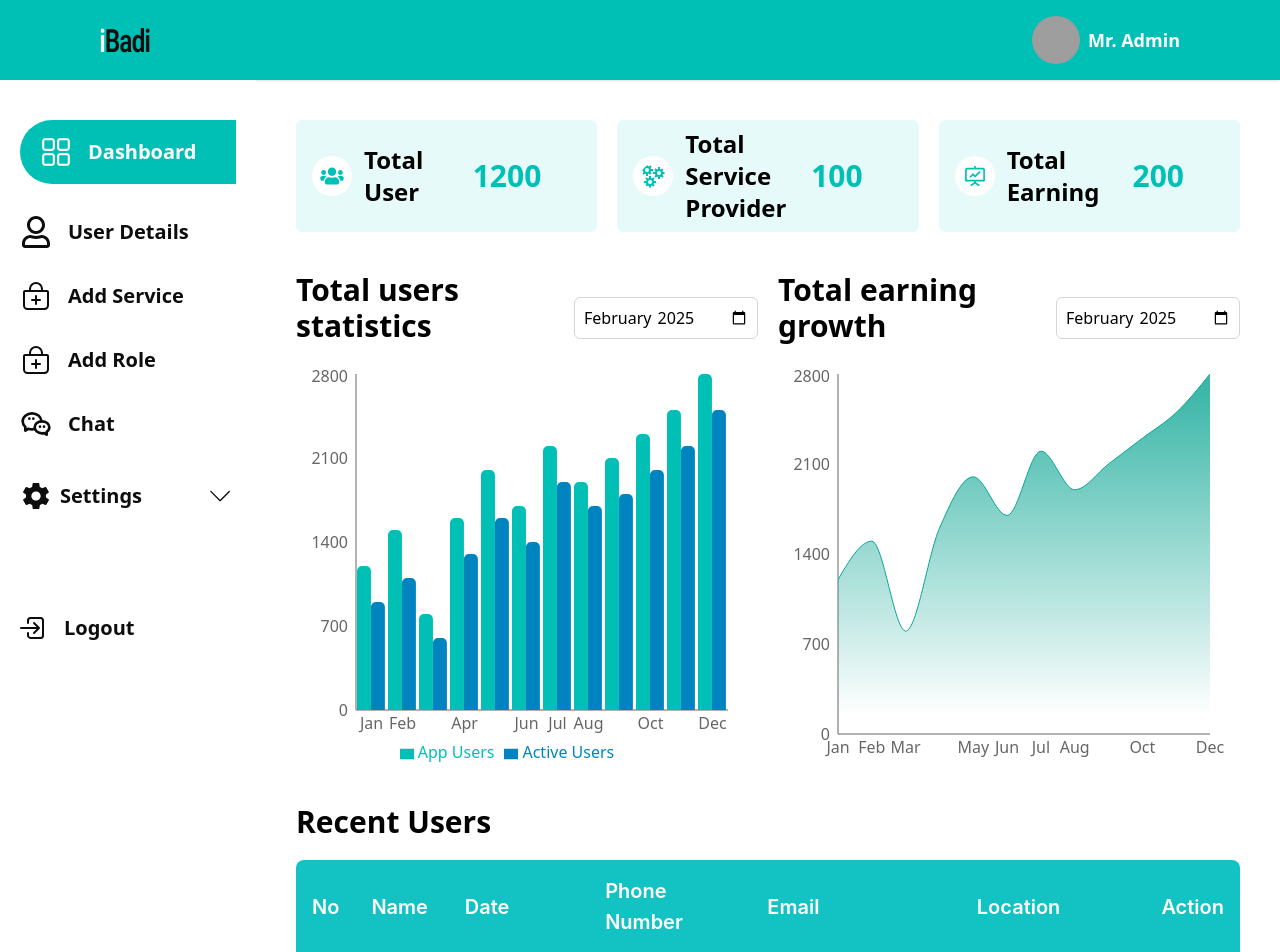
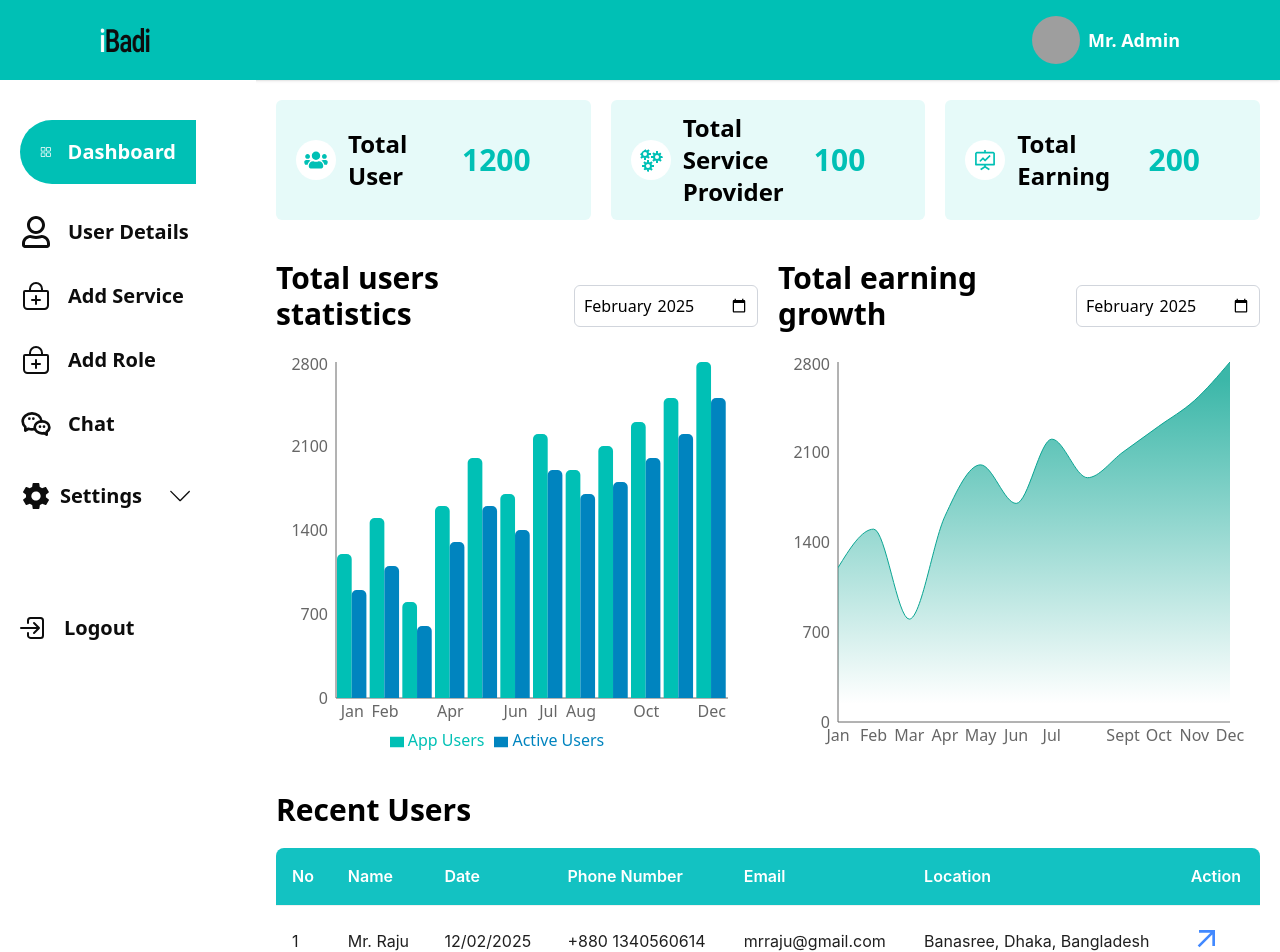
Before and after one commit to ahmadmusa9805/service-provider-dashboard, a React (Vite) app: page / in a window 1280 px wide. Shown: the top 952 px of the page. Built offline with nearby package versions, Linux system fonts and the light colour scheme; grey boxes are pictures that could not be loaded.

Commit message:
chat design is added

```diff
--- a/src/components/Dashboard/RecentUsers.jsx
+++ b/src/components/Dashboard/RecentUsers.jsx
@@ -4,15 +4,9 @@ import { MdArrowOutward } from "react-icons/md";
 
 const RecentUsers = () => {
   const [isModalOpen, setIsModalOpen] = useState(false);
-  const showModal = () => {
-    setIsModalOpen(true);
-  };
-  const handleOk = () => {
-    setIsModalOpen(false);
-  };
-  const handleCancel = () => {
-    setIsModalOpen(false);
-  };
+  const showModal = () => setIsModalOpen(true);
+  const handleCancel = () => setIsModalOpen(false);
+
   const dataSource = [
     {
       key: "1",
@@ -62,45 +56,18 @@ const RecentUsers = () => {
   ];
 
   const columns = [
-    {
-      title: "No",
-      dataIndex: "no",
-      key: "no",
-    },
-    {
-      title: "Name",
-      dataIndex: "name",
-      key: "name",
-    },
-    {
-      title: "Date",
-      dataIndex: "date",
-      key: "date",
-    },
-    {
-      title: "Phone Number",
-      dataIndex: "phone",
-      key: "phone",
-    },
-    {
-      title: "Email",
-      dataIndex: "email",
-      key: "email",
-    },
-    {
-      title: "Location",
-      dataIndex: "location",
-      key: "location",
-    },
+    { title: "No", dataIndex: "no", key: "no" },
+    { title: "Name", dataIndex: "name", key: "name" },
+    { title: "Date", dataIndex: "date", key: "date" },
+    { title: "Phone Number", dataIndex: "phone", key: "phone" },
+    { title: "Email", dataIndex: "email", key: "email" },
+    { title: "Location", dataIndex: "location", key: "location" },
     {
       title: "Action",
       key: "action",
       render: () => (
-        <button>
-          <MdArrowOutward
-            onClick={showModal}
-            className="text-[#4289FF] w-10 h-10"
-          />
+        <button onClick={showModal}>
+          <MdArrowOutward className="text-[#4289FF] w-8 h-8" />
         </button>
       ),
     },
@@ -111,19 +78,26 @@ const RecentUsers = () => {
       <ConfigProvider
         theme={{
           components: {
-            InputNumber: {
-              activeBorderColor: "rgb(19,194,194)",
-            },
             Table: {
               headerBg: "rgb(19,194,194)",
               headerColor: "rgb(255,255,255)",
-              cellFontSize: 20,
+              cellFontSize: 16,
               headerSplitColor: "rgb(19,194,194)",
             },
           },
         }}
       >
-        <Table dataSource={dataSource} columns={columns} pagination={false} />
+        {/* Wrap table in an overflow div for X-axis scrolling */}
+        <div className="overflow-x-auto">
+          <Table
+            dataSource={dataSource}
+            columns={columns}
+            pagination={{ pageSize: 5 }}
+            scroll={{ x: "max-content" }}
+          />
+        </div>
+
+        {/* Modal */}
         <Modal
           open={isModalOpen}
           centered
@@ -132,12 +106,12 @@ const RecentUsers = () => {
         >
           <div className="flex flex-col justify-center items-center p-5">
             <h1 className="text-xl text-center text-[#00C0B5]">
-              Are you sure !
+              Are you sure?
             </h1>
-            <p>Do you want to Block your Users profile ?</p>
-            <div className="text-center py-5">
+            <p>Do you want to block this user profile?</p>
+            <div className="text-center py-5 w-full">
               <button
-                onClick={handleOk}
+                onClick={() => setIsModalOpen(false)}
                 className="bg-[#00c0b5] text-white font-semibold w-full py-2 px-5 rounded transition duration-200"
               >
                 CONFIRM
--- a/src/components/MainHeader/MainHeader.jsx
+++ b/src/components/MainHeader/MainHeader.jsx
@@ -33,7 +33,7 @@ const MainHeader = ({ toggleSidebar }) => {
             </div>
             <button
               onClick={toggleSidebar}
-              className="md:hidden p-2 rounded focus:outline-none focus:ring-2 focus:ring-offset-2 focus:ring-gray-500"
+              className="md:hidden p-2 rounded focus:outline-none"
             >
               <svg
                 xmlns="http://www.w3.org/2000/svg"
--- a/src/components/Sidebar/Sidebar.jsx
+++ b/src/components/Sidebar/Sidebar.jsx
@@ -21,10 +21,9 @@ const Sidebar = ({ isOpen, toggleSidebar }) => {
 
   return (
     <div
-      className={`fixed lg:static bg-white text-[#0D0D0D] w-[20%] h-screen overflow-y-auto py-5 md:py-0 z-50 transition-transform ${
-        isOpen ? "translate-x-0" : "-translate-x-full"
+      className={`fixed lg:static bg-white text-[#0D0D0D] w-[50%] md:w-[20%] lg:w-[20%] h-screen overflow-y-auto py-5 md:py-0 z-50 transition-transform ${
+        isOpen ? "translate-x-0 top-0 left-0 " : "-translate-x-full"
       } lg:translate-x-0`}
-      // className="w-[20%]"
     >
       {/* Close Button (Mobile Only) */}
       <button
@@ -35,7 +34,7 @@ const Sidebar = ({ isOpen, toggleSidebar }) => {
       </button>
 
       {/* Sidebar Menu */}
-      <ul className="mt-10 px-5">
+      <ul className="mt-10 px-5 mr-10">
         {/* Dashboard */}
         <li
           className={`flex items-center gap-4 cursor-pointer ${
@@ -175,7 +174,7 @@ const Sidebar = ({ isOpen, toggleSidebar }) => {
       </ul>
 
       {/* Logout Button */}
-      <div className="absolute mt-8 md:mt-20 lg:mt-20 xl:mt-20 w-full px-4">
+      <div className="absolute mt-5 md:mt-20 lg:mt-20 xl:mt-20 w-full px-4">
         <Link to="/sign-in">
           <button className="flex items-center gap-4 w-full py-3 rounded-lg">
             <IoLogInOutline className="w-8 h-8 text-xl font-semibold" />
--- a/src/layout/MainLayout.jsx
+++ b/src/layout/MainLayout.jsx
@@ -13,7 +13,7 @@ const MainLayout = () => {
       <MainHeader toggleSidebar={toggleSidebar} />
       <div className="flex w-full">
         <Sidebar isOpen={isSidebarOpen} toggleSidebar={toggleSidebar} />
-        <main className="p-5 bg-white h-[100vh] w-[80%]">
+        <main className="p-5 bg-white h-[100vh] w-full md:w-[80%] lg:w-[80%]">
           <Outlet />
         </main>
       </div>
--- a/src/pages/chat/Chat.jsx
+++ b/src/pages/chat/Chat.jsx
@@ -1,6 +1,36 @@
+// <div className="p-5">
+//   <h1 className="text-[#0D0D0D] text-start text-3xl font-bold">
+//     Messages
+//   </h1>
+//   {/* Tab Navigation Section */}
+//   <div className="flex justify-start items-center gap-5 text-md md:text-xl font-semibold my-5">
+//     <p
+//       onClick={() => setActiveTab("User")}
+//       className={`cursor-pointer pb-1 ${
+//         activeTab === "User"
+//           ? "text-[#00C0B5] border-b-4 border-[#00C0B5] font-bold"
+//           : "text-[#575757] font-bold"
+//       }`}
+//     >
+//       Edit Profile
+//     </p>
+//     <p
+//       onClick={() => setActiveTab("Professional")}
+//       className={`cursor-pointer pb-1 ${
+//         activeTab === "Professional"
+//           ? "text-[#00C0B5] border-b-4 border-[#00C0B5] font-bold"
+//           : "text-[#575757] font-bold"
+//       }`}
+//     >
+//       Change Password
+//     </p>
+//   </div>
+// </div>
+
 import { useState } from "react";
 import { AiOutlineSearch, AiOutlinePaperClip } from "react-icons/ai";
 import { RiSendPlane2Fill } from "react-icons/ri";
+import { FiMenu } from "react-icons/fi";
 
 const users = [
   {
@@ -56,6 +86,7 @@ const users = [
 
 const Chat = () => {
   const [selectedUser, setSelectedUser] = useState(users[0]);
+  const [activeTab, setActiveTab] = useState("User");
   const [messages, setMessages] = useState([
     {
       text: "Don't worry, the pain will pass soon",
@@ -77,7 +108,7 @@ const Chat = () => {
     { text: "Thank you Dr.", sender: "them", time: "20-Apr-2024" },
   ]);
   const [newMessage, setNewMessage] = useState("");
-  const [activeTab, setActiveTab] = useState("User");
+  const [showSidebar, setShowSidebar] = useState(false);
 
   const sendMessage = () => {
     if (newMessage.trim()) {
@@ -90,7 +121,7 @@ const Chat = () => {
   };
 
   return (
-    <>
+    <div className="flex flex-col h-screen bg-white ">
       <div className="p-5">
         <h1 className="text-[#0D0D0D] text-start text-3xl font-bold">
           Messages
@@ -105,7 +136,7 @@ const Chat = () => {
                 : "text-[#575757] font-bold"
             }`}
           >
-            Edit Profile
+            User{" "}
           </p>
           <p
             onClick={() => setActiveTab("Professional")}
@@ -115,14 +146,33 @@ const Chat = () => {
                 : "text-[#575757] font-bold"
             }`}
           >
-            Change Password
+            Professional
           </p>
         </div>
       </div>
 
-      <div className="flex h-screen bg-white">
-        {/* Left Sidebar */}
-        <div className="w-[500px] flex flex-col p-5">
+      {/* Header for Mobile */}
+      <div className="flex items-center justify-between p-5 bg-[#00c0b5] text-white md:hidden">
+        <FiMenu
+          className="text-2xl cursor-pointer"
+          onClick={() => setShowSidebar(!showSidebar)}
+        />
+        <h1 className="text-xl font-bold">Messages</h1>
+      </div>
+
+      <div className="flex flex-1">
+        {/* Sidebar - User List */}
+        <div
+          className={`absolute md:relative top-0 left-0 w-64 md:w-96 h-full bg-white md:flex flex-col p-4 transition-all duration-300 z-50 mb-10 ${
+            showSidebar ? "translate-x-0" : "-translate-x-full md:translate-x-0"
+          }`}
+        >
+          <button
+            className="md:hidden self-end mb-4 text-gray-500"
+            onClick={() => setShowSidebar(false)}
+          >
+            ✖
+          </button>
           <div className="relative mb-5">
             <AiOutlineSearch
               className="absolute left-3 top-4 text-[#4F4F59] w-6 h-6"
@@ -133,32 +183,30 @@ const Chat = () => {
               className="w-full pl-10 py-4 bg-[#F2F2F2] focus:outline-none"
             />
           </div>
-          <div className="flex-1 overflow-auto space-y-2">
+          <div className="overflow-y-auto space-y-2 flex-1">
             {users.map((user) => (
               <div
                 key={user.id}
-                className="flex items-center gap-3 p-5 cursor-pointer relative bg-white shadow-lg rounded-2xl"
+                className="flex items-center gap-3 p-4 cursor-pointer bg-gray-100 rounded-md"
                 onClick={() => setSelectedUser(user)}
               >
                 <img
                   src={user.avatar}
                   alt={user.name}
-                  className="h-20 w-20 rounded-full object-cover"
+                  className="h-12 w-12 rounded-full object-cover"
                 />
-                <div className="flex-1 flex flex-col">
-                  <h3 className="text-xl font-medium">{user.name}</h3>
+                <div className="flex-1">
+                  <h3 className="text-lg font-medium">{user.name}</h3>
                 </div>
-                <p className="text-xs text-[#4F4F59] absolute bottom-1 right-2">
-                  {user.time}
-                </p>
+                <p className="text-xs text-gray-500">{user.time}</p>
               </div>
             ))}
           </div>
         </div>
 
         {/* Main Chat Area */}
-        <div className="flex-1 flex flex-col mb-10 border-l-[10px] border-white">
-          <div className="px-5 py-2 bg-[#00C0B5] text-white flex items-center gap-3 rounded-lg">
+        <div className="flex-1 flex flex-col mb-10 md:border-l-[10px] md:border-white">
+          <div className="px-5 py-2 bg-[#00C0B5] text-white flex items-center gap-3 md:rounded-lg">
             <img
               src="https://avatar.iran.liara.run/public/28"
               alt={selectedUser.name}
@@ -204,7 +252,7 @@ const Chat = () => {
         </div>
 
         {/* Right Sidebar */}
-        <div className="border-l-[10px] border-white mb-10">
+        <div className="hidden lg:flex flex-col border-l-[10px] border-white mb-10">
           <div className="w-[350px]   p-2 bg-[#E6FAF9] rounded-lg h-full">
             <h3 className="text-xl text-[#4F4F59] font-medium mb-2 mt-5">
               Media(1)
@@ -226,7 +274,7 @@ const Chat = () => {
           </div>
         </div>
       </div>
-    </>
+    </div>
   );
 };
 
--- a/src/pages/dashboard/DashboardPage.jsx
+++ b/src/pages/dashboard/DashboardPage.jsx
@@ -16,10 +16,10 @@ function DashboardPage() {
     setselectedMonth(dateString.split("-")[1]);
   };
   return (
-    <div className="p-5 flex flex-col">
+    <div className="flex flex-col">
       <div className="grid grid-cols-1 md:grid-cols-2 mmd:grid-cols-2 lg:grid-cols-3 gap-5">
         {/* Total User */}
-        <div className="flex  justify-between items-center p-4 bg-[#E6FAF9] rounded-md gap-5 h-auto md:h-28">
+        <div className="flex  justify-between items-center p-5 bg-[#E6FAF9] rounded-md gap-5 h-30">
           <div className="flex gap-3 items-center">
             <p className="rounded-full flex justify-center items-center">
               <FaUsers
@@ -32,7 +32,7 @@ function DashboardPage() {
           <p className="text-[#00c0b5] text-3xl font-bold mr-10">1200</p>
         </div>
         {/*  Total Service Provider */}
-        <div className="flex  justify-between items-center p-4 bg-[#E6FAF9] rounded-md gap-5 h-auto md:h-28">
+        <div className="flex  justify-between items-center p-5 bg-[#E6FAF9] rounded-md gap-5 h-30">
           <div className="flex gap-3 items-center">
             <p className="rounded-full flex justify-center items-center">
               <GrServices
@@ -47,7 +47,7 @@ function DashboardPage() {
           <p className="text-[#00c0b5] text-3xl font-bold mr-10">100</p>
         </div>
         {/* Total Earning */}
-        <div className="flex  justify-between items-center p-4 bg-[#E6FAF9] rounded-md gap-5 h-auto md:h-28">
+        <div className="flex  justify-between items-center p-5 bg-[#E6FAF9] rounded-md gap-5 h-30">
           <div className="flex gap-3 items-center">
             <p className="rounded-full flex justify-center items-center">
               <AiOutlineFundProjectionScreen
--- a/src/pages/services/Services.jsx
+++ b/src/pages/services/Services.jsx
@@ -200,6 +200,7 @@ function Services() {
           dataSource={dataSource}
           columns={columns}
           pagination={{ pageSize: 5 }}
+          scroll={{ x: "max-content" }}
         />
         <Modal
           open={isModalOpen}
--- a/src/pages/settings/FAQ.jsx
+++ b/src/pages/settings/FAQ.jsx
@@ -96,7 +96,7 @@ const FAQ = () => {
                 />
 
                 <button className="" onClick={showModal}>
-                  <RiDeleteBin6Line className="text-[#00c0b5] text-2xl cursor-pointer hover:text-red-500 transition-all" />
+                  <RiDeleteBin6Line className="text-2xl cursor-pointer text-red-500 transition-all" />
                 </button>
               </div>
             </div>
@@ -151,6 +151,7 @@ const FAQ = () => {
           },
         }}
       >
+
       <Modal
         open={addModalOpen}
         centered
--- a/src/pages/userDetails/UserDetails.jsx
+++ b/src/pages/userDetails/UserDetails.jsx
@@ -151,8 +151,8 @@ function UserDetails() {
 
   return (
     <div>
-      <div className="my-10 flex justify-between items-center">
-        <div className="flex gap-4">
+      <div className="my-5 md:my-10 md:flex lg:flex flex-col justify-between items-center">
+        <div className="flex gap-5">
           <div className="flex items-center gap-[10px]">
             <div
               className={` w-[25px] h-[25px] border border-[#00C0B5]  rounded-full flex items-center justify-center cursor-pointer `}
@@ -194,7 +194,7 @@ function UserDetails() {
             </p>
           </div>
         </div>
-        <div className="relative w-full sm:w-[300px]">
+        <div className="relative w-full sm:w-[300px] mt-5 md:mt-0 lg:mt-0">
           <input
             type="text"
             placeholder="Search..."
@@ -234,6 +234,7 @@ function UserDetails() {
           dataSource={dataSource}
           columns={columns}
           pagination={{ pageSize: 5 }}
+          scroll={{ x: "max-content" }}
         />
         <Modal
           open={isModalOpen}
```
Lines whose indentation alone changed are shown as unchanged.
